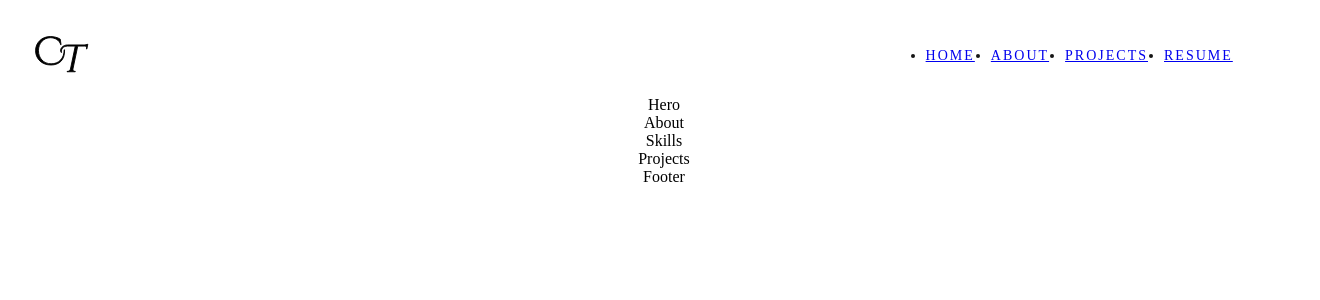
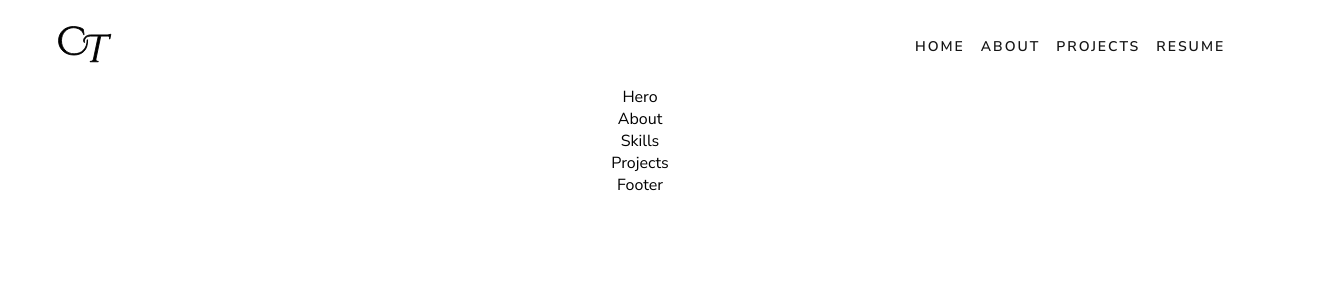
Before and after one commit to ctam62/portfolio, a React (Vite) app: page / in a window 1280 px wide. Shown: the top 300 px of the page, 1320 px wide, since content can reach past the window. Built offline with nearby package versions, Linux system fonts and the light colour scheme.

Commit message:
feat: update global app root align-items and justify-content styles

```diff
--- a/src/App.scss
+++ b/src/App.scss
@@ -1,4 +1,6 @@
 @use './styles/variables.scss' as *;
+
+@use './styles/global.scss';
 
 #root {
   width: 100%;
@@ -6,6 +8,8 @@
   padding: $site-padding;
   text-align: center;
   display: flex;
+  align-items: center;
+  justify-content: center;
   flex-direction: column;
 }
 
```
